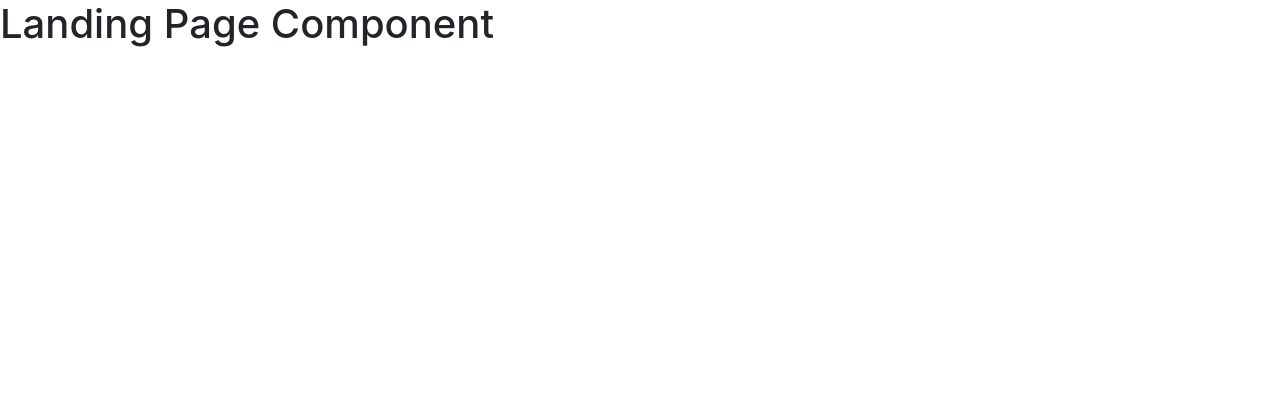
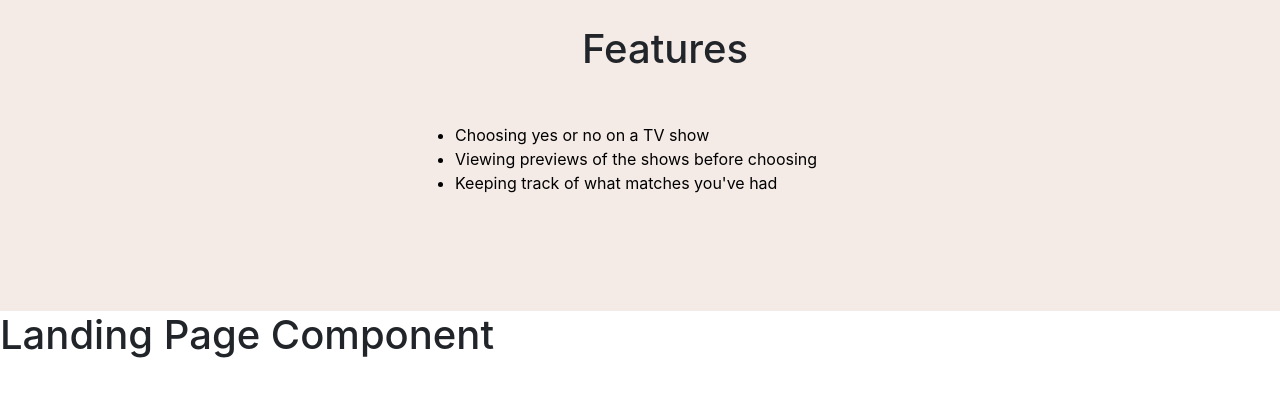
Before and after one commit to MauResendez/TVTroubles, a React (Create React App) app in the folder frontend/: page / in a window 1280 px wide. Shown: the top 396 px of the page. Built offline with nearby package versions, Linux system fonts and the light colour scheme.

Commit message:
First feature commit, list out features and some styling

```diff
--- a/frontend/src/App.js
+++ b/frontend/src/App.js
@@ -1,8 +1,12 @@
 import './App.css';
 import LandingPage from './views/LandingPage'
+import Features from './components/Features'
 function App() {
   return (
-    <LandingPage/>
+    <div>
+      <Features/>
+      <LandingPage/>
+    </div>
   );
 }
 
--- a/frontend/src/components/Explanation.js
+++ /dev/null
@@ -1 +0,0 @@
-// This is where the explanation component will be created
--- /dev/null
+++ b/frontend/src/components/Features.js
@@ -0,0 +1,44 @@
+import React from 'react'
+import { List } from 'reactstrap'
+
+const listStyle = {
+    color: 'black',
+    padding: "25px 50px 100px 100px",
+    textAlign: "left",
+  };
+
+
+const headerStyle = {
+    margin: "25px 25px",
+    textAlign: "center",
+};
+
+const componentStyle = {
+    backgroundColor: "#F4EAE6",
+}
+
+function Features()
+{
+    return (
+        <div style={componentStyle}>
+        <div className="container">
+            <div className="row">
+                <div className="col-3"></div>
+                <h1 style={headerStyle} className="col-6">Features</h1>
+                <div className="col-3"></div>
+            </div>
+            <div className="row">
+                <div className="col-md-1 col-lg-3"></div>
+                <List style={listStyle} className="col-md-10 col-lg-6">
+                    <li>Choosing yes or no on a TV show</li>
+                    <li>Viewing previews of the shows before choosing</li>
+                    <li>Keeping track of what matches you've had</li>
+                </List>
+                <div className="col-md-1 col-lg-3"></div>
+        </div>
+        </div>
+        </div>
+    );
+}
+
+export default Features
```
